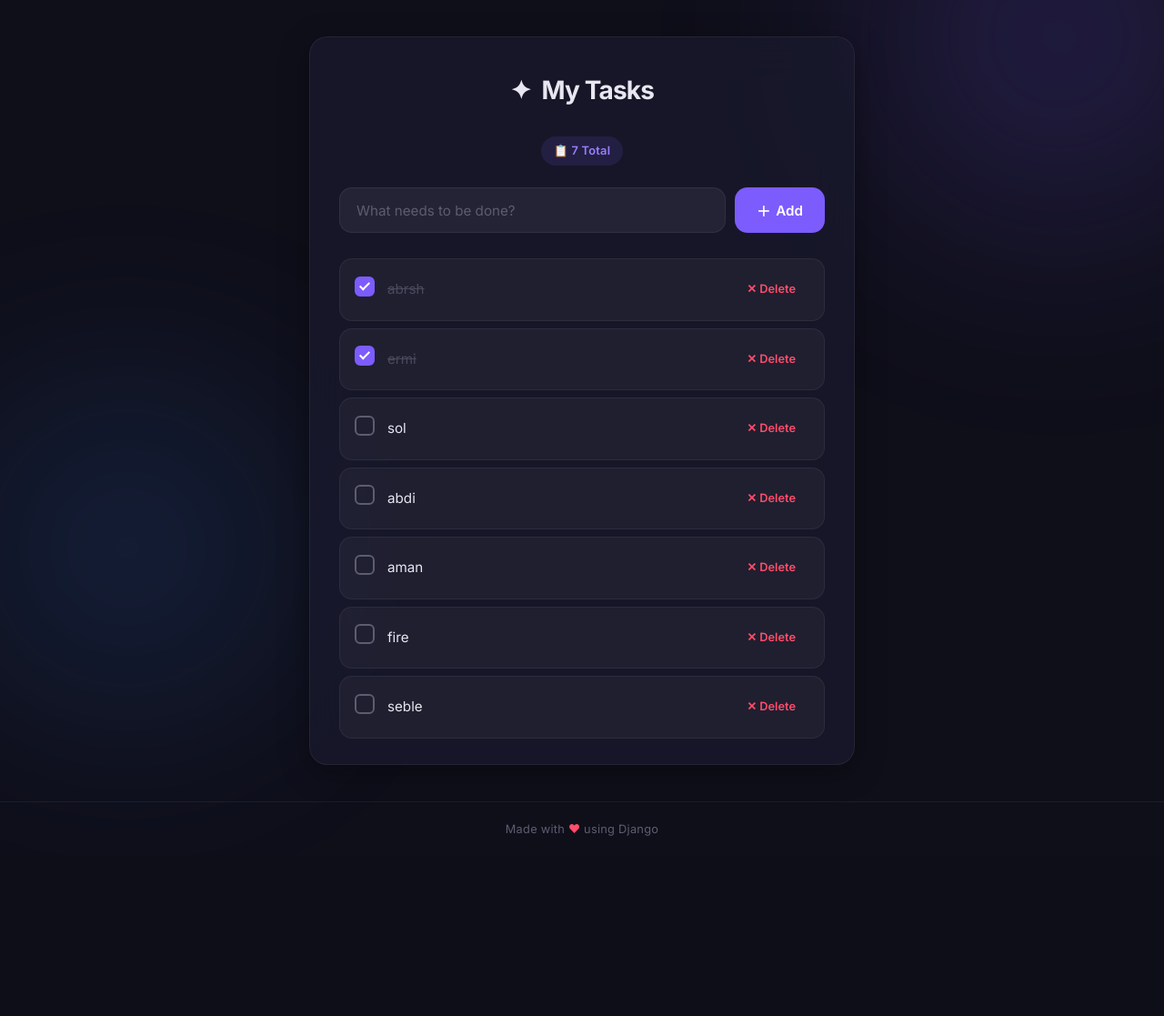
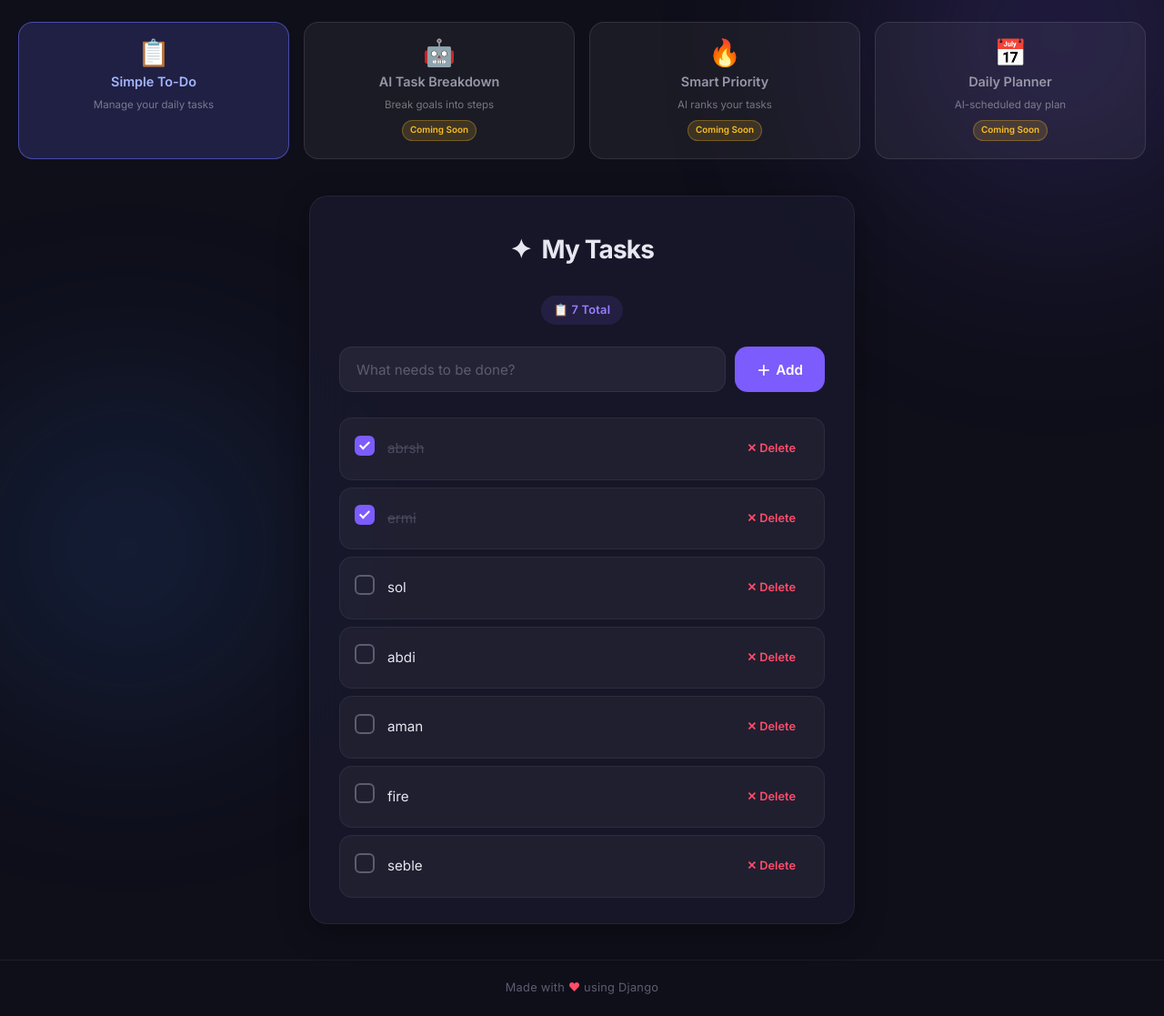
Before and after one commit to Ermi-Tekk21/Magic-Task, a Django app: page / in a window 1280 px wide. Shown: the part 64-1181 px from the top of the page at 91% size. Before the commit the page ends 983 px from the top, so only its background shows below. Run offline with Django 5.2, Linux system fonts and the light colour scheme; a user stored in the database is signed in; data comes from the database, SQL or seed files in the repository; both versions use the stored data as it was after the commit.

Commit message:
feat: add dashboard navigation strip with coming soon modals and enable debug mode

```diff
--- a/static/css/style.css
+++ b/static/css/style.css
@@ -198,12 +198,20 @@ nav a:hover {
     border: 1px solid var(--border) !important;
 }
 
-/* ---------- Page Container ---------- */
-.page-container {
+/* ---------- Page Wrapper (outer column layout) ---------- */
+.page-wrapper {
     position: relative;
     z-index: 1;
     flex: 1;
-    padding: 40px 20px;
+    display: flex;
+    flex-direction: column;
+    padding: 0 20px;
+}
+
+/* ---------- Page Container ---------- */
+.page-container {
+    flex: 1;
+    padding: 32px 0 40px;
     display: flex;
     justify-content: center;
     align-items: flex-start;
@@ -760,3 +768,147 @@ footer .footer-heart {
         gap: 8px;
     }
 }
+
+/* =========================================
+   Feature Cards Strip
+   ========================================= */
+.feature-cards-strip {
+    display: flex;
+    gap: 1rem;
+    padding: 1.5rem 0 0.5rem;
+    overflow-x: auto;
+    scrollbar-width: none;
+}
+.feature-cards-strip::-webkit-scrollbar {
+    display: none;
+}
+
+.feature-card {
+    position: relative;
+    display: flex;
+    flex-direction: column;
+    align-items: center;
+    gap: 0.3rem;
+    min-width: 150px;
+    padding: 1.2rem 1rem;
+    background: rgba(255, 255, 255, 0.05);
+    border: 1px solid rgba(255, 255, 255, 0.1);
+    border-radius: 16px;
+    text-decoration: none;
+    color: var(--text-secondary, #aaa);
+    cursor: pointer;
+    transition: all 0.25s ease;
+    flex: 1;
+    text-align: center;
+    user-select: none;
+}
+
+.feature-card:hover {
+    background: rgba(255, 255, 255, 0.1);
+    border-color: rgba(255, 255, 255, 0.25);
+    color: #fff;
+    transform: translateY(-3px);
+    box-shadow: 0 8px 24px rgba(0, 0, 0, 0.25);
+}
+
+.feature-card.active {
+    background: rgba(99, 102, 241, 0.2);
+    border-color: rgba(99, 102, 241, 0.6);
+    color: #a5b4fc;
+}
+
+.feature-card-icon {
+    font-size: 1.8rem;
+    line-height: 1;
+}
+
+.feature-card-title {
+    font-weight: 600;
+    font-size: 0.9rem;
+    color: inherit;
+}
+
+.feature-card-desc {
+    font-size: 0.72rem;
+    color: rgba(255,255,255,0.4);
+}
+
+.coming-soon-badge {
+    font-size: 0.62rem;
+    font-weight: 600;
+    padding: 0.15rem 0.5rem;
+    background: rgba(251, 191, 36, 0.15);
+    color: #fbbf24;
+    border-radius: 999px;
+    border: 1px solid rgba(251, 191, 36, 0.3);
+    margin-top: 0.2rem;
+}
+
+/* =========================================
+   Coming Soon Modal
+   ========================================= */
+.cs-modal-overlay {
+    display: none;
+    position: fixed;
+    inset: 0;
+    background: rgba(0, 0, 0, 0.6);
+    backdrop-filter: blur(6px);
+    z-index: 9999;
+    align-items: center;
+    justify-content: center;
+}
+
+.cs-modal-overlay.visible {
+    display: flex;
+}
+
+.cs-modal-box {
+    background: #1e1e2e;
+    border: 1px solid rgba(255,255,255,0.12);
+    border-radius: 20px;
+    padding: 2.5rem 2rem;
+    max-width: 360px;
+    width: 90%;
+    text-align: center;
+    box-shadow: 0 24px 60px rgba(0,0,0,0.5);
+    animation: popIn 0.25s ease;
+}
+
+@keyframes popIn {
+    from { opacity: 0; transform: scale(0.9); }
+    to   { opacity: 1; transform: scale(1); }
+}
+
+.cs-modal-icon {
+    font-size: 3rem;
+    margin-bottom: 0.5rem;
+}
+
+.cs-modal-title {
+    font-size: 1.1rem;
+    font-weight: 700;
+    color: #e2e8f0;
+    margin-bottom: 0.5rem;
+}
+
+.cs-modal-text {
+    font-size: 0.85rem;
+    color: #94a3b8;
+    margin-bottom: 1.5rem;
+}
+
+.cs-modal-btn {
+    background: linear-gradient(135deg, #6366f1, #8b5cf6);
+    color: white;
+    border: none;
+    padding: 0.6rem 2rem;
+    border-radius: 999px;
+    font-size: 0.9rem;
+    font-weight: 600;
+    cursor: pointer;
+    transition: opacity 0.2s;
+}
+
+.cs-modal-btn:hover {
+    opacity: 0.85;
+}
--- a/templates/base.html
+++ b/templates/base.html
@@ -56,12 +56,73 @@
         </div>
     </nav>
 
+<div class="page-wrapper">
+
+    {% if user.is_authenticated %}
+    <!-- Feature Cards Strip -->
+    <div class="feature-cards-strip">
+
+        <!-- Card 1: Simple To-Do (ACTIVE - goes to /) -->
+        <a href="/" class="feature-card {% if request.path == '/' %}active{% endif %}">
+            <div class="feature-card-icon">📋</div>
+            <div class="feature-card-title">Simple To-Do</div>
+            <div class="feature-card-desc">Manage your daily tasks</div>
+        </a>
+
+        <!-- Card 2: AI Task Breakdown (Coming Soon) -->
+        <div class="feature-card coming-soon" onclick="showComingSoon('AI Task Breakdown')">
+            <div class="feature-card-icon">🤖</div>
+            <div class="feature-card-title">AI Task Breakdown</div>
+            <div class="feature-card-desc">Break goals into steps</div>
+            <span class="coming-soon-badge">Coming Soon</span>
+        </div>
+
+        <!-- Card 3: Smart Priority Ranking (Coming Soon) -->
+        <div class="feature-card coming-soon" onclick="showComingSoon('Smart Priority Ranking')">
+            <div class="feature-card-icon">🔥</div>
+            <div class="feature-card-title">Smart Priority</div>
+            <div class="feature-card-desc">AI ranks your tasks</div>
+            <span class="coming-soon-badge">Coming Soon</span>
+        </div>
+
+        <!-- Card 4: Daily Planner (Coming Soon) -->
+        <div class="feature-card coming-soon" onclick="showComingSoon('Daily Planner')">
+            <div class="feature-card-icon">📅</div>
+            <div class="feature-card-title">Daily Planner</div>
+            <div class="feature-card-desc">AI-scheduled day plan</div>
+            <span class="coming-soon-badge">Coming Soon</span>
+        </div>
+
+    </div>
+
+    <!-- Coming Soon Modal (only for authenticated users) -->
+    <div id="coming-soon-modal" class="cs-modal-overlay" onclick="hideComingSoon()">
+        <div class="cs-modal-box" onclick="event.stopPropagation()">
+            <div class="cs-modal-icon">🚀</div>
+            <h2 class="cs-modal-title" id="cs-modal-feature-name">Coming Soon</h2>
+            <p class="cs-modal-text">This feature is under construction. Stay tuned!</p>
+            <button class="cs-modal-btn" onclick="hideComingSoon()">Got it</button>
+        </div>
+    </div>
+
+    <script>
+        function showComingSoon(featureName) {
+            document.getElementById('cs-modal-feature-name').textContent = featureName + ' — Coming Soon';
+            document.getElementById('coming-soon-modal').classList.add('visible');
+        }
+        function hideComingSoon() {
+            document.getElementById('coming-soon-modal').classList.remove('visible');
+        }
+    </script>
+    {% endif %}
+
     <div class="page-container">
-
         {% block content %}
         {% endblock %}
+    </div>
 
-    </div>
+</div>
+
 
     <footer>
         Made with <span class="footer-heart">♥</span> using Django
--- a/todo_project/settings.py
+++ b/todo_project/settings.py
@@ -27,7 +27,7 @@ SECRET_KEY = os.environ.get(
 )
 
 # SECURITY WARNING: don't run with debug turned on in production!
-DEBUG = os.environ.get('DEBUG', 'False') == 'True'
+DEBUG = os.environ.get('DEBUG', 'True') == 'True'
 
 ALLOWED_HOSTS = ["*"]
 
```
Also changed, not shown: db.sqlite3.
